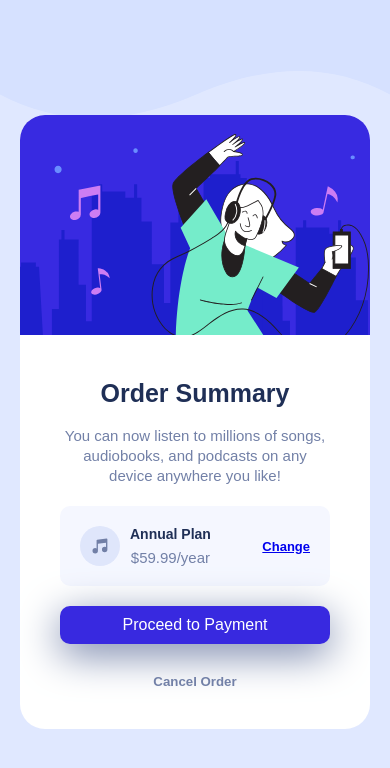
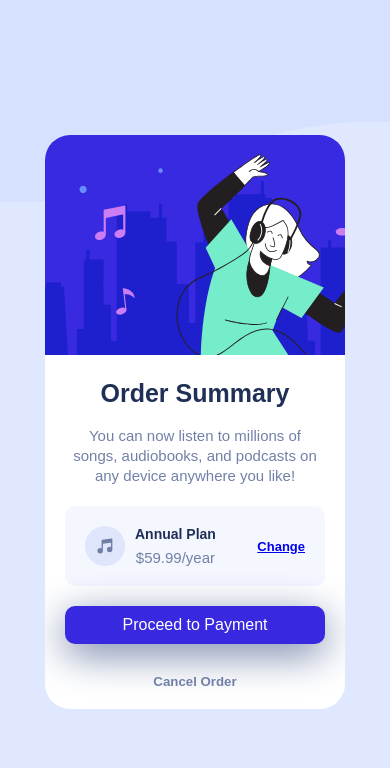
Before and after one commit to IBNODIL/Order-summary-card, a plain HTML site: page index.html in a window 390 px wide. Drawn offline with Linux system fonts and the light colour scheme.

Commit message:
do responsive

```diff
--- a/index.html
+++ b/index.html
@@ -11,8 +11,8 @@
   <link rel="stylesheet" href="./styles/main.css">
 </head>
 <body>
-  <img class="bg-image" id="desktop" src="./images/pattern-background-desktop.svg" alt="">
-  <img class="bg-image" id="mobile" src="./images/pattern-background-mobile.svg" alt="">
+  <img id="desktop" src="./images/pattern-background-desktop.svg" alt="">
+  <img id="mobile" src="./images/pattern-background-mobile.svg" alt="">
 
   <div class="container">
     <img src="./images/illustration-hero.svg" alt="">
--- a/styles/main.css
+++ b/styles/main.css
@@ -17,7 +17,7 @@ body{
   justify-content: center;
 }
 
-.bg-image{
+#desktop{
   position: absolute;
   width: 100%;
   top: 0;
@@ -139,3 +139,29 @@ body{
 .text h5:hover{
   color: hsl(223, 47%, 23%);
 }
+
+@media only screen and (max-width: 600px) {
+  .container{
+    max-width: 300px;
+  }
+
+  #desktop{
+    width: 0;
+    position: absolute;
+    visibility: hidden;
+  }
+
+  #mobile{
+    visibility: visible;
+    position: absolute;
+    width: 100%;
+    top: 0;
+    left: 0;
+    z-index: -1;
+  }
+
+  .text{
+    padding: 20px;
+    margin: 0;
+  }
+}
```
